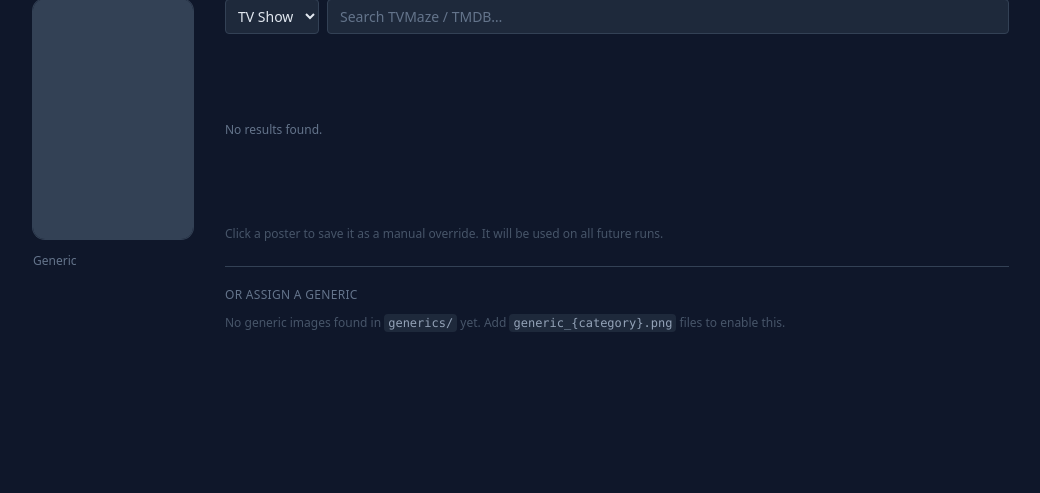
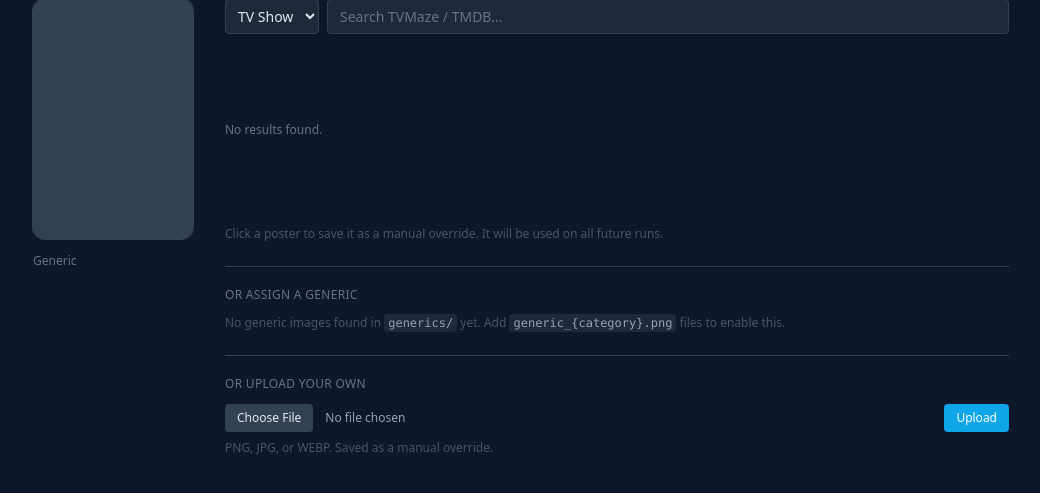
Before and after one commit to thelazurus/fauxcable, a FastAPI app: template fauxcable/templates/library_edit.html in a window 1280 px wide. Shown: the part 150-643 px from the top of the page, without its empty margins (119-1159 px from the left). Run offline with FastAPI, Linux system fonts and the light colour scheme; the template is opened without the code that fills it, so the values that code supplies are empty; some libraries are stand-ins or nearby versions.

Commit message:
feat: manual poster upload on library edit page
Adds an "Or upload your own" section at the bottom of /library/edit.
User picks a PNG/JPG/WEBP file; the server opens it with Pillow
(validates it's a real image and strips metadata), converts to PNG,
writes it to data/uploads/{title_key}.png (inside the existing
persistent data volume), and saves a manual override pointing to
{base_url}/uploads/{filename}.

- main.py: creates data/uploads/ at startup, mounts /uploads as a
  StaticFiles route so the saved image is served over HTTP
- api.py: POST /api/upload-poster — accepts multipart form, validates
  with Pillow, saves file, creates override, redirects to /library
- ui.py: library_edit route accepts ?upload_error= query param and
  passes it to the template for error display
- library_edit.html: upload form with file picker + error banner

Co-Authored-By: Claude Sonnet 4.6 <noreply@anthropic.com>

```diff
--- a/fauxcable/main.py
+++ b/fauxcable/main.py
@@ -20,6 +20,7 @@ logging.basicConfig(
 )
 
 Path("data").mkdir(exist_ok=True)
+Path("data/uploads").mkdir(exist_ok=True)
 _GENERICS_DIR = Path("generics")
 _GENERICS_DIR.mkdir(exist_ok=True)
 _FONTS_DIR = Path("fonts")
@@ -40,6 +41,7 @@ app = FastAPI(title="FauxCable", lifespan=lifespan)
 
 app.mount("/generics", StaticFiles(directory=str(_GENERICS_DIR)), name="generics")
 app.mount("/fonts", StaticFiles(directory=str(_FONTS_DIR)), name="fonts")
+app.mount("/uploads", StaticFiles(directory="data/uploads"), name="uploads")
 
 app.include_router(epg_router)
 app.include_router(api_router)
--- a/fauxcable/routes/api.py
+++ b/fauxcable/routes/api.py
@@ -1,8 +1,11 @@
+import io
+import re
 from pathlib import Path
-from urllib.parse import urlparse
+from urllib.parse import quote, urlparse
 
-from fastapi import APIRouter, BackgroundTasks, Form, HTTPException, Request
-from fastapi.responses import HTMLResponse
+from fastapi import APIRouter, BackgroundTasks, File, Form, HTTPException, Request, UploadFile
+from fastapi.responses import HTMLResponse, RedirectResponse
+from PIL import Image
 
 # ---------------------------------------------------------------------------
 # URL validation (SSRF defence)
@@ -95,6 +98,39 @@ async def save_override(
     # Empty response: on the matches page hx-swap="outerHTML" removes the
     # card from the DOM; on library-edit the caller redirects and ignores it.
     return HTMLResponse("")
+
+
+_UPLOADS_DIR = Path("data/uploads")
+_ALLOWED_IMAGE_EXTS = {".png", ".jpg", ".jpeg", ".webp"}
+
+
+@router.post("/upload-poster")
+async def upload_poster(
+    title_key: str = Form(...),
+    poster_file: UploadFile = File(...),
+):
+    suffix = Path(poster_file.filename or "").suffix.lower()
+    if suffix not in _ALLOWED_IMAGE_EXTS:
+        return RedirectResponse(f"/library/edit/{quote(title_key, safe='')}?upload_error=1", status_code=303)
+
+    content = await poster_file.read()
+    try:
+        # Open with Pillow: validates it's a real image and strips metadata
+        img = Image.open(io.BytesIO(content)).convert("RGB")
+    except Exception:
+        return RedirectResponse(f"/library/edit/{quote(title_key, safe='')}?upload_error=1", status_code=303)
+
+    _UPLOADS_DIR.mkdir(parents=True, exist_ok=True)
+    safe_key = re.sub(r"[^\w\-]", "_", title_key.strip())
+    filename = f"{safe_key}.png"
+    buf = io.BytesIO()
+    img.save(buf, format="PNG")
+    (_UPLOADS_DIR / filename).write_bytes(buf.getvalue())
+
+    cfg = get_config()
+    poster_url = f"{cfg.base_url}/uploads/{filename}"
+    await db.save_override(title_key, poster_url, "Uploaded", "manual")
+    return RedirectResponse("/library", status_code=303)
 
 
 @router.delete("/override/{title_key:path}")
--- a/fauxcable/routes/ui.py
+++ b/fauxcable/routes/ui.py
@@ -92,7 +92,7 @@ async def library_page(request: Request, source: str = "", search: str = "", pag
 
 
 @router.get("/library/edit/{title_key:path}", response_class=HTMLResponse)
-async def library_edit(request: Request, title_key: str):
+async def library_edit(request: Request, title_key: str, upload_error: bool = False):
     entry = await db.get_cache_entry(title_key)
     if not entry:
         return HTMLResponse("Not found", status_code=404)
@@ -107,6 +107,7 @@ async def library_edit(request: Request, title_key: str):
     ctx = await _base_ctx("library")
     ctx["entry"] = entry
     ctx["generics"] = generics
+    ctx["upload_error"] = upload_error
     return _resp(request, "library_edit.html", ctx)
 
 
--- a/fauxcable/templates/library_edit.html
+++ b/fauxcable/templates/library_edit.html
@@ -106,7 +106,32 @@
       </p>
       {% endif %}
     </div>
+
+    <!-- Upload -->
+    <div class="mt-6 pt-5 border-t border-slate-700">
+      <p class="text-xs text-slate-500 uppercase tracking-wide font-medium mb-3">Or upload your own</p>
+      {% if upload_error %}
+      <div class="bg-red-500/10 border border-red-500/30 text-red-400 rounded px-3 py-2 text-xs mb-3">
+        Invalid file — PNG, JPG, or WEBP images only.
+      </div>
+      {% endif %}
+      <form method="post" action="/api/upload-poster" enctype="multipart/form-data">
+        <input type="hidden" name="title_key" value="{{ entry.title_key }}">
+        <div class="flex items-center gap-2">
+          <input type="file" name="poster_file" accept="image/png,image/jpeg,image/webp"
+            class="flex-1 text-xs text-slate-400
+                   file:mr-3 file:py-1.5 file:px-3 file:rounded file:border-0
+                   file:bg-slate-700 file:text-slate-200 file:text-xs file:cursor-pointer
+                   hover:file:bg-slate-600 cursor-pointer">
+          <button type="submit"
+            class="shrink-0 text-xs bg-sky-500 hover:bg-sky-400 text-white px-3 py-1.5 rounded transition-colors">
+            Upload
+          </button>
+        </div>
+        <p class="text-xs text-slate-600 mt-2">PNG, JPG, or WEBP. Saved as a manual override.</p>
+      </form>
+    </div>
+
   </div>
-
 </div>
 {% endblock %}
```
